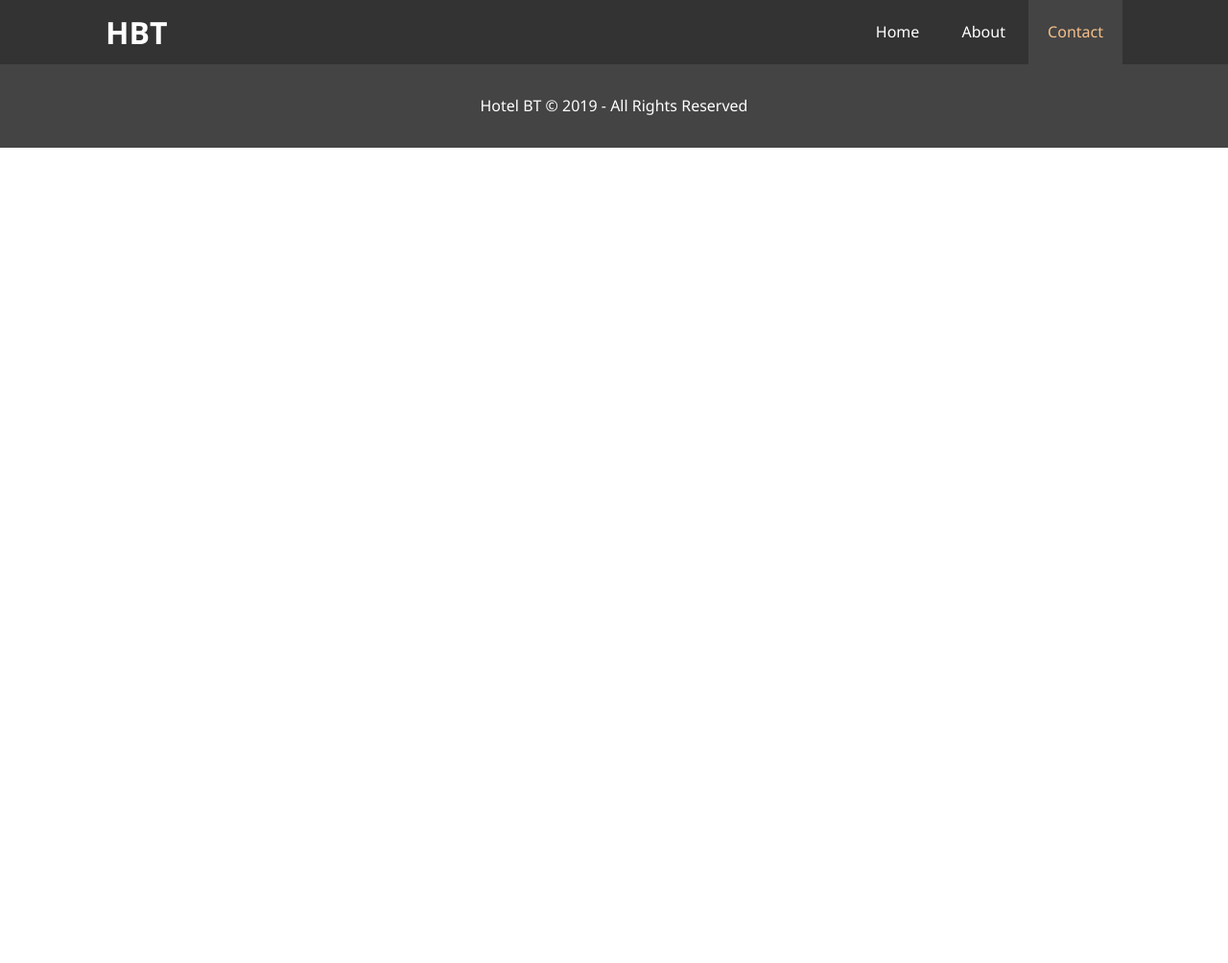
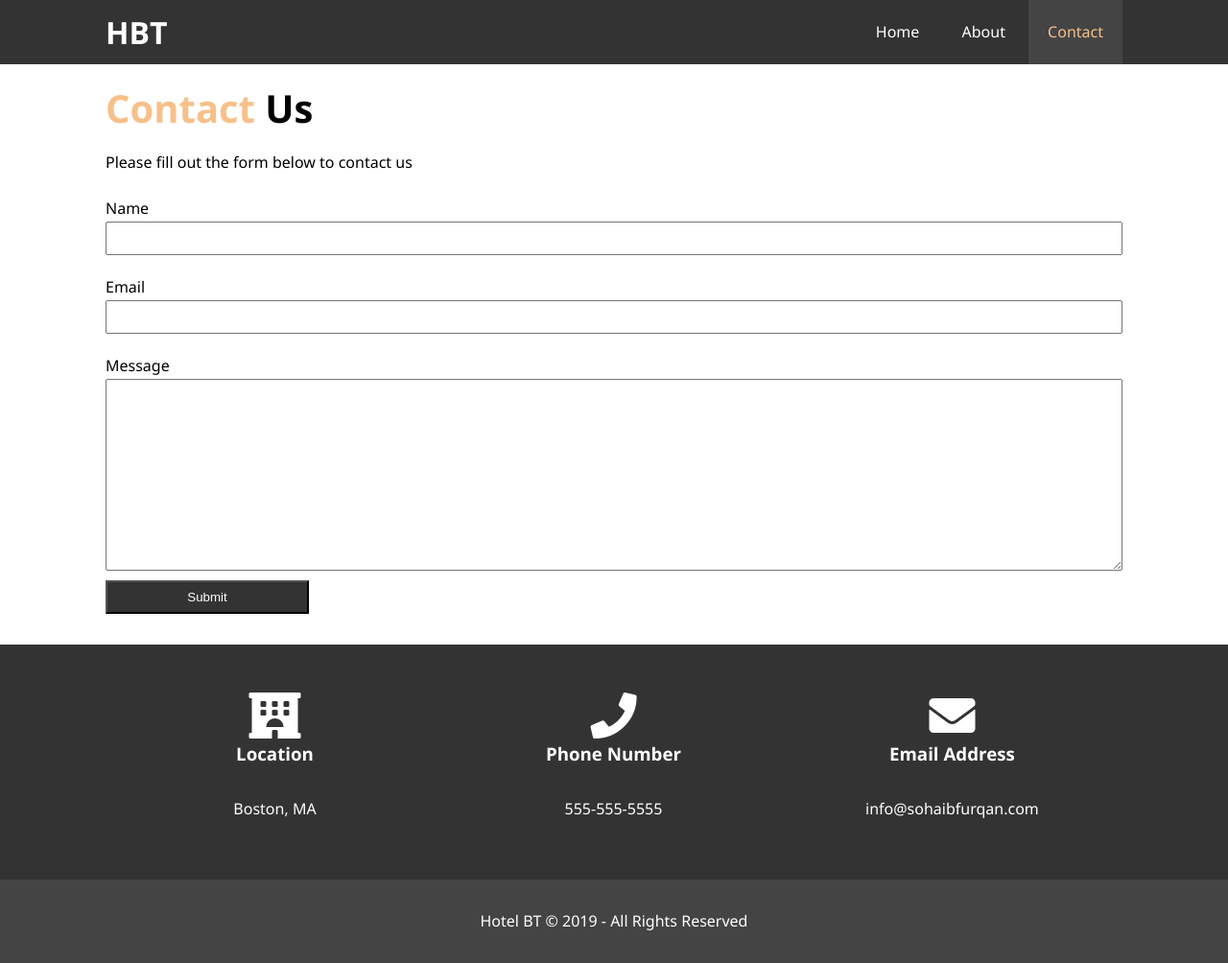
Before and after one commit to sohaibfurqan92/hotel_website_floats, a plain HTML site: page contact.html in a window 1280 px wide. Shown: the whole page at 96% size. Before the commit the page ends 800 px from the top, so only its background shows below. Drawn offline with Linux system fonts and the light colour scheme.

Commit message:
Added contact page and styling

```diff
--- a/contact.html
+++ b/contact.html
@@ -5,6 +5,7 @@
   <meta name="viewport" content="width=device-width, initial-scale=1.0">
   <title>About | Hotel BT</title>
   <link rel="stylesheet" href="./styles/styles.css">
+  <link rel="stylesheet" href="https://cdnjs.cloudflare.com/ajax/libs/font-awesome/5.15.1/css/all.min.css" />
 </head>
 <body>
   <header id="header">
@@ -21,6 +22,46 @@
       </nav>
     </div>
   </header>
+  <section id="contact" class="py-2">
+    <div class="container">
+      <h2 class="heading-lead"><span class="text-primary">Contact</span> Us</h2>
+      <p>Please fill out the form below to contact us</p>
+      <form>
+        <div class="input-field">
+          <label for="name">Name</label>
+          <input type="text" id="name">
+        </div>
+        <div class="input-field">
+          <label for="email">Email</label>
+          <input type="email" id="email">
+        </div>
+        <div class="input-field">
+          <label for="message">Message</label>
+          <textarea></textarea>
+        </div>
+        <input type="submit" class="bg-dark">
+      </form>
+    </div>
+  </section>
+  <section id="contact-details">
+    <div class="container">
+      <div class="box">
+        <i class="fas fa-hotel fa-3x"></i>
+        <h3>Location</h3>
+        <p>Boston, MA</p>
+      </div>
+      <div class="box">
+        <i class="fas fa-phone fa-3x"></i>
+        <h3>Phone Number</h3>
+        <p>555-555-5555</p>
+      </div>
+      <div class="box">
+        <i class="fas fa-envelope fa-3x"></i>
+        <h3>Email Address</h3>
+        <p>info@sohaibfurqan.com</p>
+      </div>
+    </div>
+  </section>
   <footer id="footer">
     <div class="container">
       <p>Hotel BT &copy; 2019 - All Rights Reserved</p>
--- a/styles/styles.css
+++ b/styles/styles.css
@@ -214,3 +214,38 @@ padding-bottom: 20px;
   float: left;
   margin-right: 20px;
 }
+
+/* Contact */
+#contact input,#contact textarea{
+  display: block;
+  width: 100%;
+  padding:8px;
+}
+
+#contact input:focus,
+#contact textarea:focus{
+  outline: 1px solid #f7c08a;
+  border:none;
+}
+
+#contact .input-field{
+  padding:10px 0;
+}
+
+#contact textarea{
+  height: 200px;
+}
+
+#contact input[type="submit"]{
+  width:20%;
+}
+
+#contact input[type="submit"]:hover{
+  background: #f7c08a;
+  color:#333;
+}
+
+#contact-details{
+  background:#333;
+  color:#fff;
+}
```
